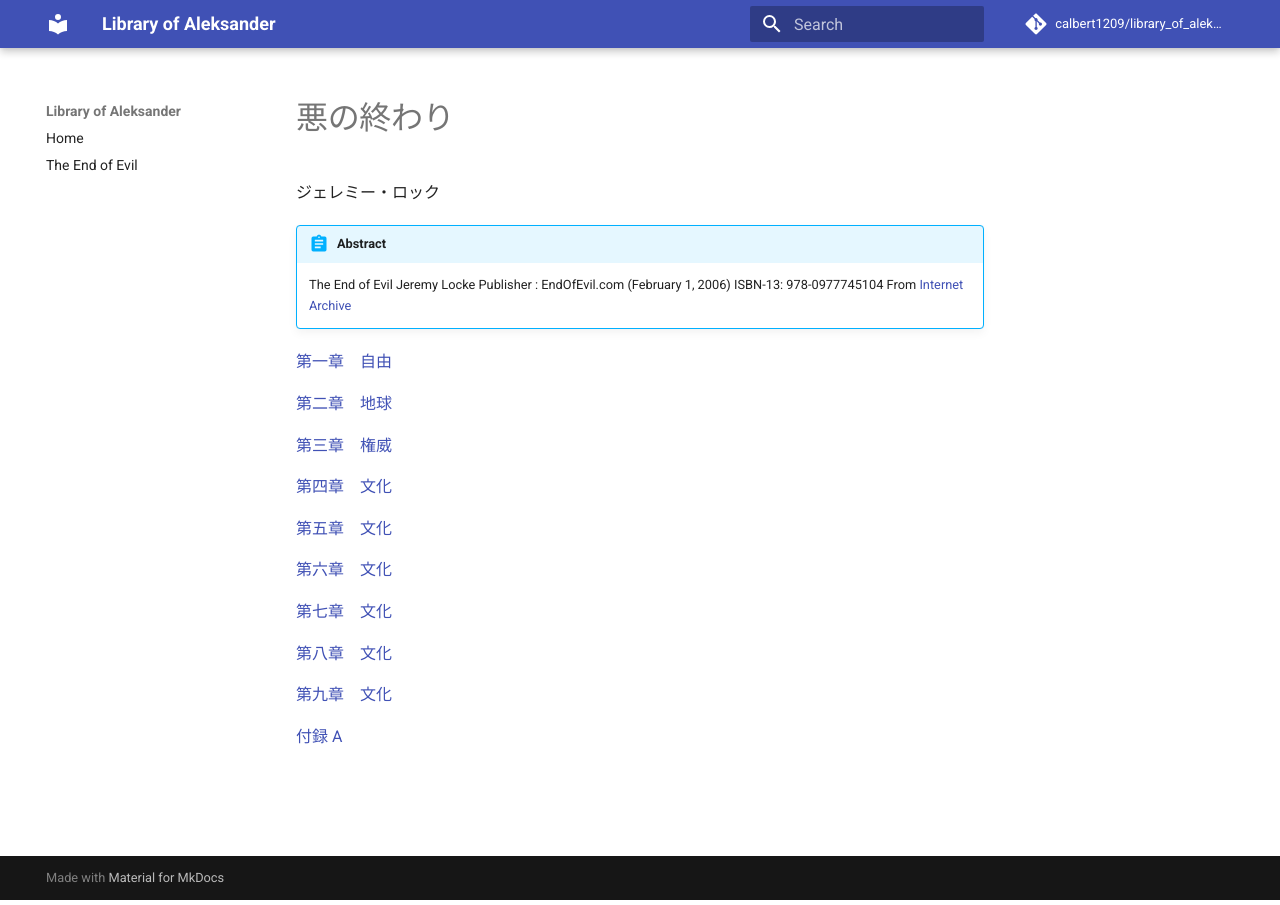
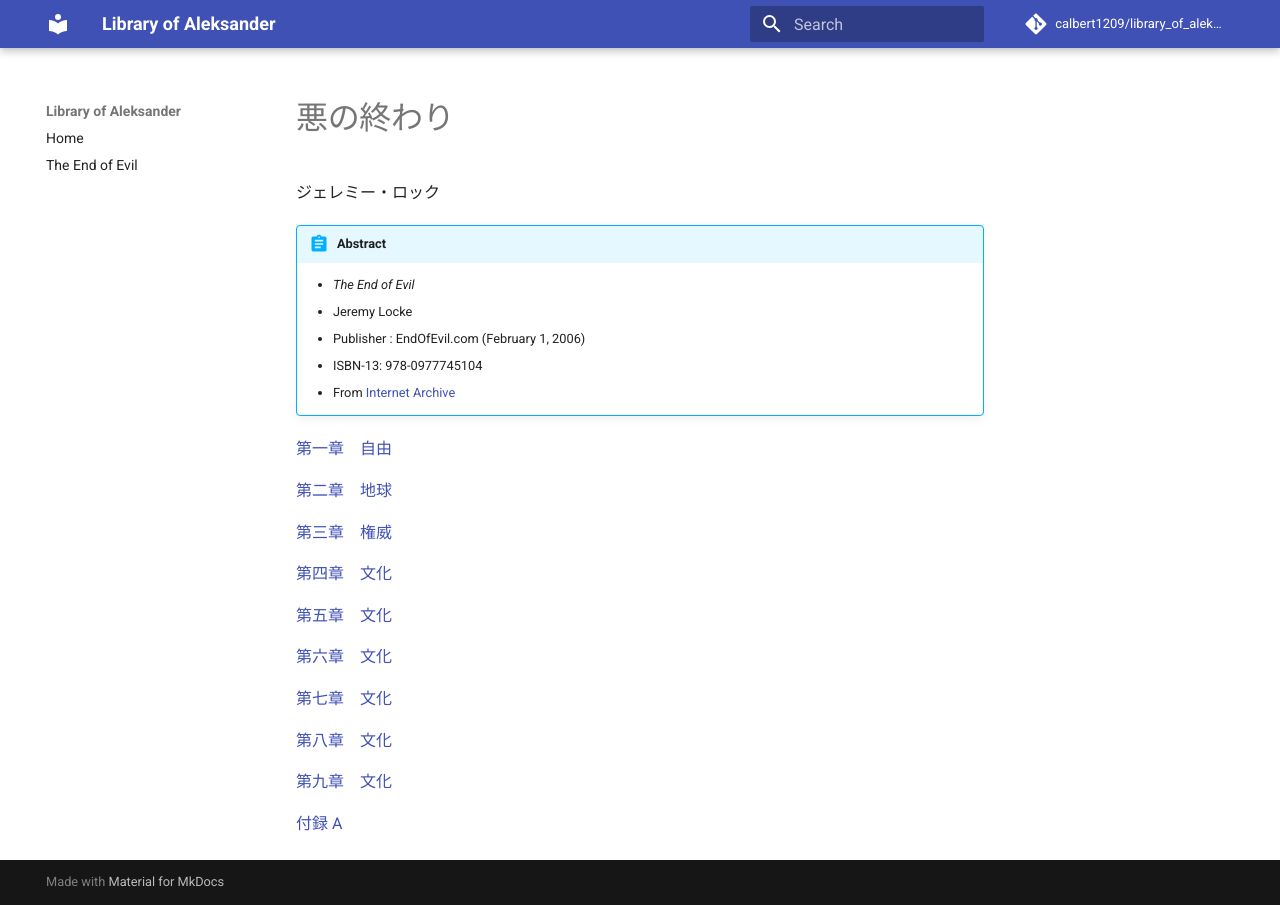
Before and after one commit to calbert1209/library_of_aleksander, an MkDocs documentation site: the page built from docs/The_End_of_Evil/ja/index.md, in a window 1280 px wide. Built offline with MkDocs 1.6.1 and Material for MkDocs 9.7.7, drawn with Linux system fonts in a browser that asks for light colours; comment, search, counter and statistics services are not loaded.

```diff
--- a/docs/The_End_of_Evil/ja/index.md
+++ b/docs/The_End_of_Evil/ja/index.md
@@ -4,11 +4,11 @@
 
 !!! abstract
 
-    The End of Evil
-    Jeremy Locke
-    Publisher : EndOfEvil.com (February 1, 2006)
-    ISBN-13: 978-0977745104
-    From [Internet Archive](https://archive.org/details/the-end-of-all-evil-jeremy-locke)
+    - *The End of Evil*
+    - Jeremy Locke
+    - Publisher : EndOfEvil.com (February 1, 2006)
+    - ISBN-13: 978-0977745104
+    - From [Internet Archive](https://archive.org/details/the-end-of-all-evil-jeremy-locke)
 
 [第一章　自由](./Chapter_1_JP.md)
 
```
